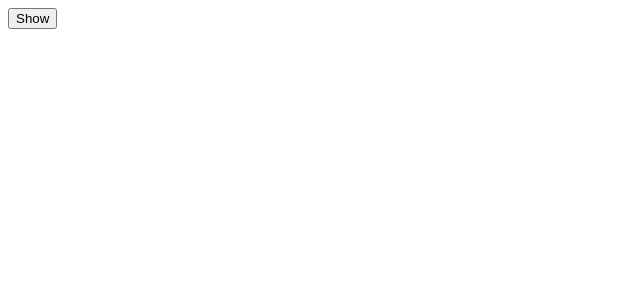
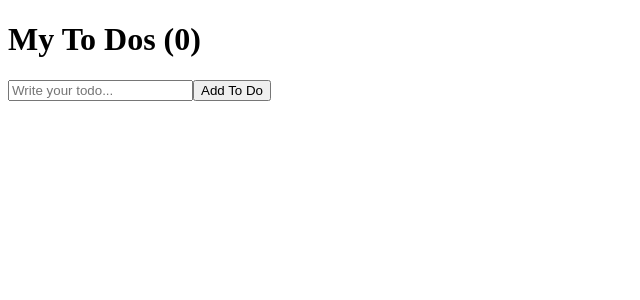
Before and after one commit to woong12/ReactJS-MovieWeb, a React (Create React App) app in the folder react-movie/: page / in a window 1280 px wide. Shown: the top 300 px of the page, without its empty margins (0-640 px from the left). Built offline with nearby package versions, Linux system fonts and the light colour scheme.

Commit message:
#7.0 To Do List part One

```diff
--- a/react-movie/src/App.js
+++ b/react-movie/src/App.js
@@ -1,36 +1,30 @@
-import { useState, useEffect } from "react";
-
-function Hello() {
-  // function byeFn() {
-  //   console.log("bye :(");
-  // }
-  // function hiFn() {
-  //   console.log("Created :)");
-  //   return byeFn;
-  // }
-  // useEffect(() => {
-  //   console.log("hi :)");
-  //   return () => console.log("bye :(");
-  // }, []);
-  useEffect(function () {
-    console.log("hi :)");
-    return function () {
-      console.log("bye :(");
-    };
-  });
-  // useEffect(hiFn, []);
-  return <h1>Hello</h1>;
-}
+import { useState } from "react";
 
 function App() {
-  const [showing, setShowing] = useState(false);
-  const onClick = () => setShowing((prev) => !prev);
+  const [toDo, setToDo] = useState("");
+  const [toDos, setToDos] = useState([]);
+  const onChange = (event) => setToDo(event.target.value);
+  const onSubmit = (event) => {
+    event.preventDefault();
+    if (toDo === "") {
+      return;
+    }
+    setToDos((currentArray) => [toDo, ...currentArray]);
+    setToDo("");
+  };
   return (
     <div>
-      {showing ? <Hello /> : null}
-      <button onClick={onClick}>{showing ? "Hide" : "Show"}</button>
+      <h1>My To Dos ({toDos.length})</h1>
+      <form onSubmit={onSubmit}>
+        <input
+          onChange={onChange}
+          value={toDo}
+          type="text"
+          placeholder="Write your todo..."
+        />
+        <button>Add To Do</button>
+      </form>
     </div>
   );
 }
-
 export default App;
```
